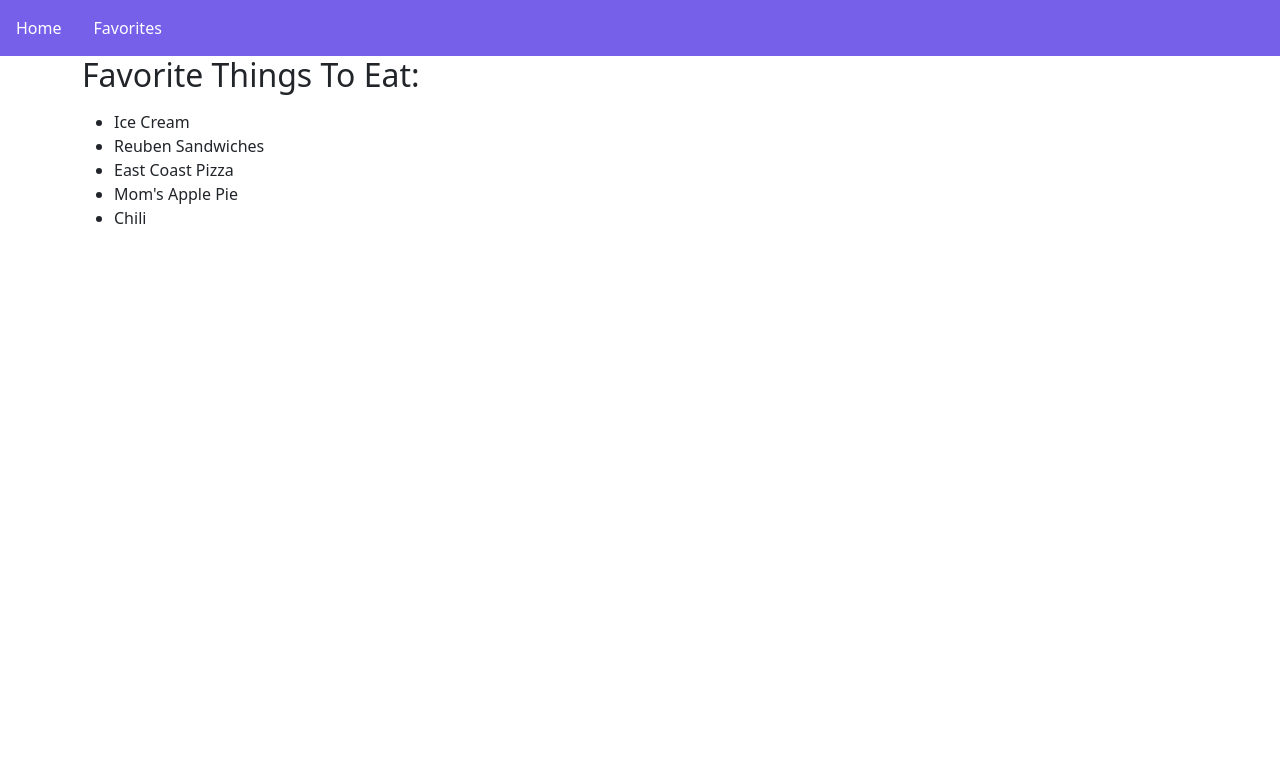
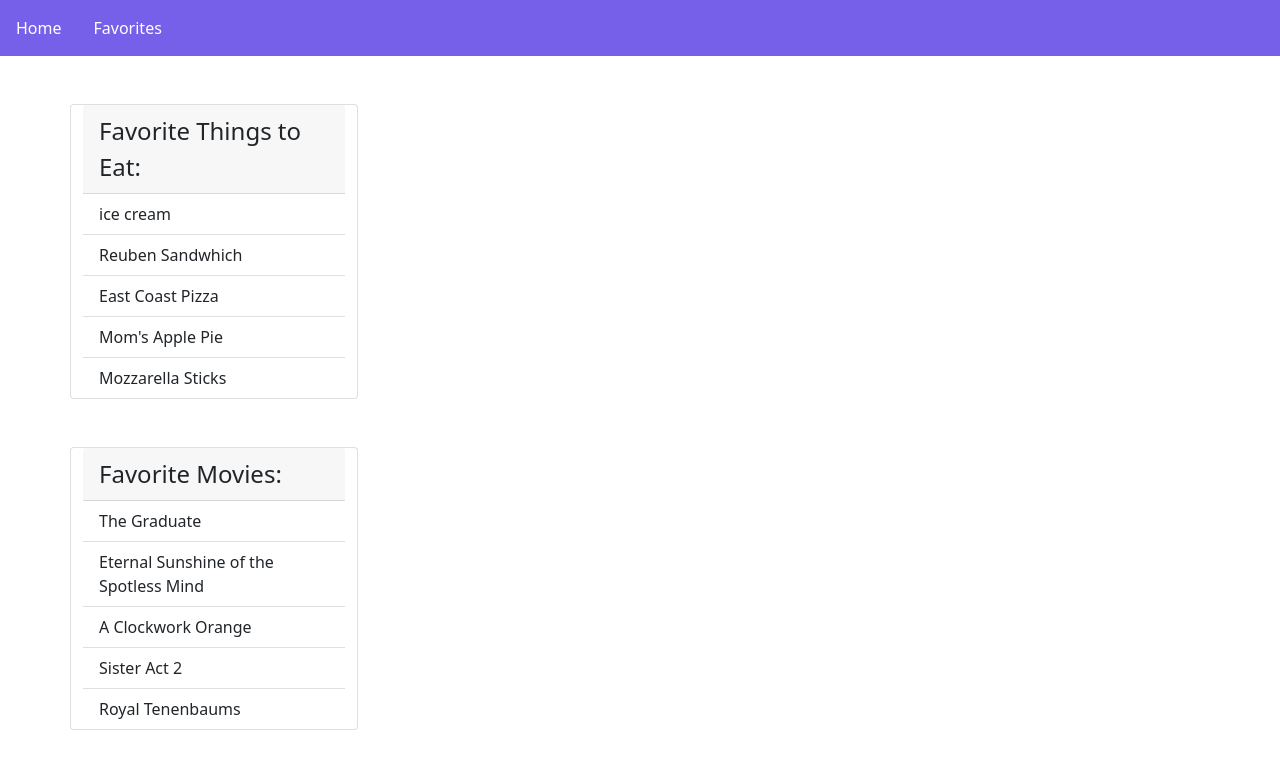
Before and after one commit to graceca87/Week6_Monday_HW, a Flask app: page /favorites in a window 1280 px wide. Shown: the top 769 px of the page. Run offline with Flask 2, Linux system fonts and the light colour scheme; some libraries are stand-ins or nearby versions.

Commit message:
added cards

```diff
--- a/app/templates/base.html
+++ b/app/templates/base.html
@@ -29,7 +29,6 @@
     <!-- Start Container -->
     <div class="container">
         {% block content %}
-        <h1>Blog:</h1>
         {% endblock content %}
     </div>
 
@@ -37,5 +36,13 @@
     <script src="https://cdnjs.cloudflare.com/ajax/libs/popper.js/2.9.2/umd/popper.min.js"></script>
     <script src="https://cdnjs.cloudflare.com/ajax/libs/twitter-bootstrap/5.1.0/js/bootstrap.min.js"></script>
 </body>
+<footer class="row text-white" style="background-color: #7760e9">
+
+</footer>
+</div>
+</div>
+<script scr="https://cdn.jsdelivr.net/npm/bootstrap@5.2.0-beta1/dist/js/bootstrap.bundle.min.js"></script>
+</body>
 
 </html>
+</html>
--- a/app/templates/favorites.html
+++ b/app/templates/favorites.html
@@ -3,17 +3,32 @@
 {% block title %} Favorites {% endblock title %}
 
 {% block content %}
-<h2>Favorite Things To Eat:</h2>
-    <ul>
-        {% for f in favorite_foods %}
-        <li>{{ f.title() }}</li>
-        {% endfor %}
-    </ul>
-    <ul>
-        <li>Ice Cream</li>
-        <li>Reuben Sandwiches</li>
-        <li>East Coast Pizza</li>
-        <li>Mom's Apple Pie</li>
-        <li>Chili</li>
-    </ul>
+<div class = 'row pt-5'>
+    <div class="card" style="width: 18rem;">
+        <div class="card-header fs-4">
+            Favorite Things to Eat:
+        </div>
+        <ul class="list-group list-group-flush">
+            <li class="list-group-item">ice cream</li>
+            <li class="list-group-item">Reuben Sandwhich</li>
+            <li class="list-group-item">East Coast Pizza</li>
+            <li class="list-group-item">Mom's Apple Pie</li>
+            <li class="list-group-item">Mozzarella Sticks</li>
+        </ul>
+    </div>
+</div>
+<div class='row pt-5'>
+    <div class="card" style="width: 18rem;">
+        <div class="card-header fs-4">
+            Favorite Movies:
+        </div>
+        <ul class="list-group list-group-flush">
+            <li class="list-group-item">The Graduate</li>
+            <li class="list-group-item">Eternal Sunshine of the Spotless Mind</li>
+            <li class="list-group-item">A Clockwork Orange</li>
+            <li class="list-group-item">Sister Act 2</li>
+            <li class="list-group-item">Royal Tenenbaums</li>
+        </ul>
+    </div>
+</div>
 {% endblock content %}
```
